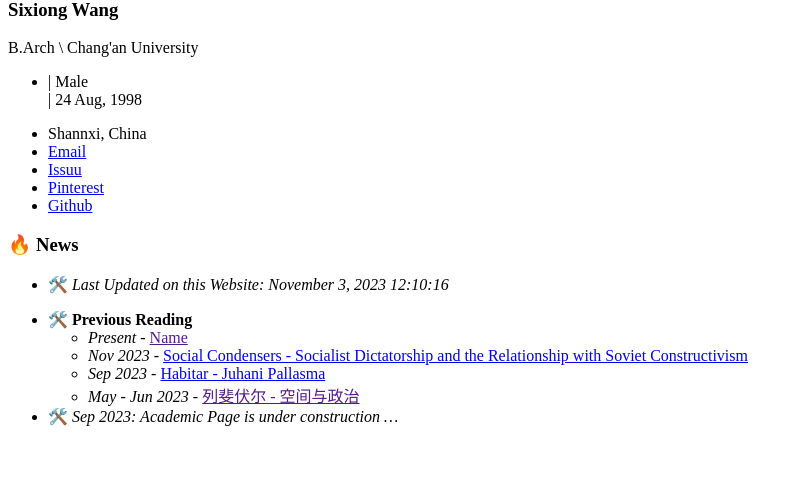
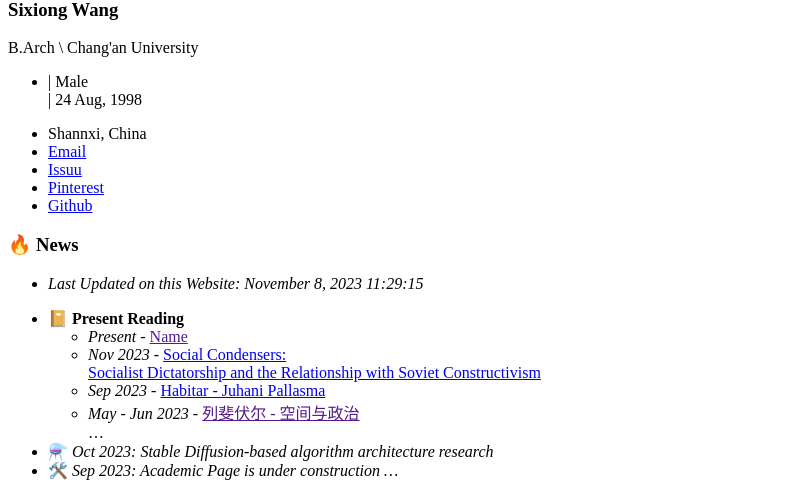
Before and after one commit to sixiong-wang/academic-page, a Jekyll site: the page built from _pages/includes/news.md, in a window 1280 px wide. Shown: the part 526-1022 px from the top of the page, without its empty margins (0-803 px from the left). Built offline with Jekyll 4.4.1, drawn with Linux system fonts in a browser that asks for light colours; our own code applies the rules of GitHub Pages for plain Markdown files; comment, search, counter and statistics services are not loaded; before the commit the page ends 968 px from its top, so only the background shows below that.

Commit message:
更新Present Reading进度

```diff
--- a/_pages/includes/news.md
+++ b/_pages/includes/news.md
@@ -1,11 +1,14 @@
 # 🔥 News
 
-- 🛠️ *Last Updated on this Website: November 3, 2023 12:10:16*
+- *Last Updated on this Website: November 8, 2023 11:29:15*
 
-* 🛠️ **Previous Reading**
+* 📔 **Present Reading**
     * *Present* - [Name]()
-    * *Nov 2023* - [Social Condensers - Socialist Dictatorship and the Relationship with Soviet Constructivism](https://academic-accelerator.com/encyclopedia/zh-cn/social-condenser)
+    * *Nov 2023* - [Social Condensers:<br>Socialist Dictatorship and the Relationship with Soviet Constructivism](https://academic-accelerator.com/encyclopedia/zh-cn/social-condenser)
     * *Sep 2023* - [Habitar - Juhani Pallasma](https://vdoc.pub/documents/habitar-5jv52ose5d60)
     * *May - Jun 2023* - [列斐伏尔 - 空间与政治]()
+    <br>...
 
+
+- ⚗️ *Oct 2023: Stable Diffusion-based algorithm architecture research*
 - 🛠️ *Sep 2023: Academic Page is under construction ...*
```
